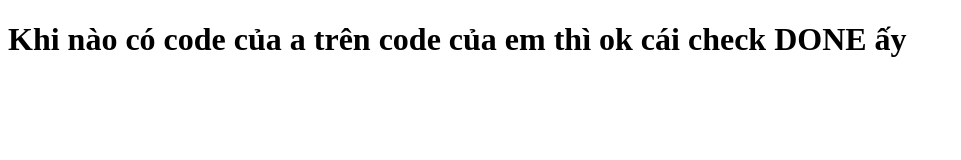
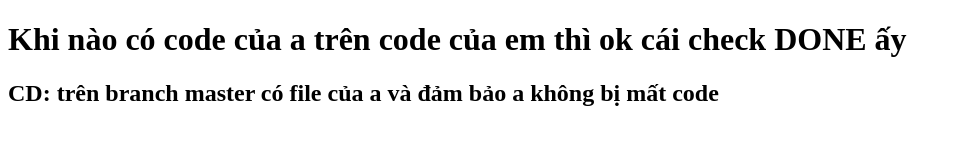
Before and after one commit to pbl20252026/NhanNguyen, a plain HTML site: page question.html in a window 1280 px wide. Shown: the whole page, without its empty margins (0-961 px from the left). Drawn offline with Linux system fonts and the light colour scheme.

Commit message:
feat: descript question

```diff
--- a/index_2.html
+++ b/question.html
@@ -7,5 +7,6 @@
 </head>
 <body>
   <h1>Khi nào có code của a trên code của em thì ok cái check DONE ấy</h1>
+  <h2>CD: trên branch master có file của a và đảm bảo a không bị mất code</h2>
 </body>
 </html>
```
